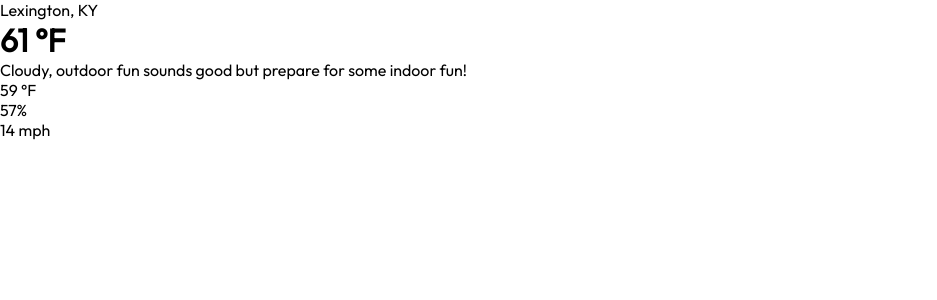
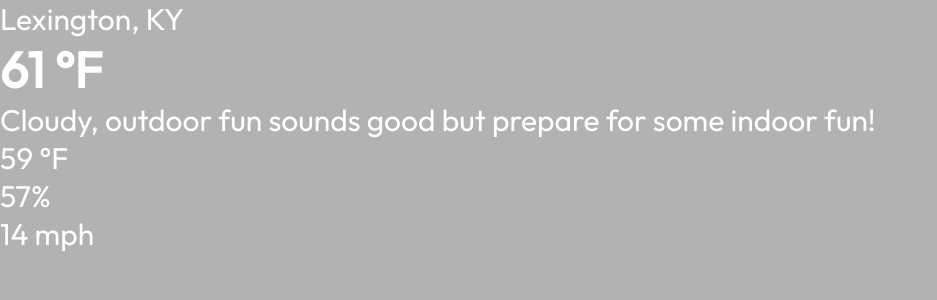
Before and after one commit to ashleydelic/play-weather-app, a React (Create React App) app: page / in a window 1280 px wide. Shown: the top 300 px of the page, without its empty margins (0-937 px from the left). Built offline with nearby package versions, Linux system fonts and the light colour scheme.

Commit message:
app container styling

```diff
--- a/src/index.css
+++ b/src/index.css
@@ -14,3 +14,20 @@ body {
   -webkit-font-smoothing: antialiased;
   -moz-osx-font-smoothing: grayscale;
 }
+
+p {
+  font-size: 30px;
+}
+
+h1 {
+  font-size: 50px;
+}
+
+
+.app {
+  width: 100%;
+  height: 100vh;
+  position: relative;
+  background-color: rgba(0, 0, 0, 0.3);
+  color: #ffff;
+}
```
